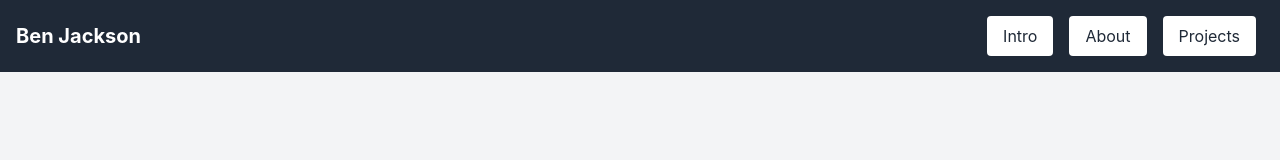
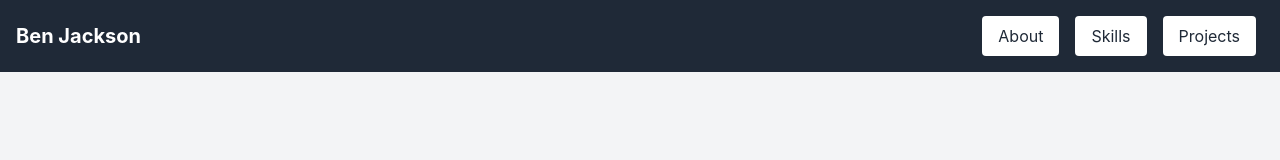
Before and after one commit to benfjackson/ben-portfolio, a React (Create React App) app: page / in a window 1280 px wide. Shown: the top 160 px of the page. Built offline with nearby package versions, Linux system fonts and the light colour scheme.

Commit message:
scrolls to top

```diff
--- a/src/components/Header.js
+++ b/src/components/Header.js
@@ -2,7 +2,8 @@ export default function Header() {
   const scrollToSection = (sectionId) => {
     const section = document.getElementById(sectionId);
     if (section) {
-      section.scrollIntoView({ behavior: "smooth" });
+      // section.scrollIntoView({ behavior: "smooth", alignToTop: true });
+      section.scrollIntoView({ behavior: "smooth", block: "start" });
     }
   };
 
@@ -11,16 +12,16 @@ export default function Header() {
       <div className="text-xl font-bold">Ben Jackson</div>
       <div>
         <button
-          onClick={() => scrollToSection("intro")}
-          className="mx-2 px-4 py-2 bg-white text-gray-800 hover:text-white hover:bg-blue-600 rounded"
-        >
-          Intro
-        </button>
-        <button
           onClick={() => scrollToSection("about")}
           className="mx-2 px-4 py-2 bg-white text-gray-800 hover:text-white hover:bg-blue-600 rounded"
         >
           About
+        </button>
+        <button
+          onClick={() => scrollToSection("skills")}
+          className="mx-2 px-4 py-2 bg-white text-gray-800 hover:text-white hover:bg-blue-600 rounded"
+        >
+          Skills
         </button>
         <button
           onClick={() => scrollToSection("projects")}
--- a/src/index.css
+++ b/src/index.css
@@ -15,3 +15,15 @@ code {
   font-family: source-code-pro, Menlo, Monaco, Consolas, "Courier New",
     monospace;
 }
+
+/* Without this, the button will be aligned to the top of the page
+  instead of bottom of navbar when scrolled */
+#skills {
+  scroll-margin-top: 60px;
+}
+#about {
+  scroll-margin-top: 60px;
+}
+#projects {
+  scroll-margin-top: 60px;
+}
```
